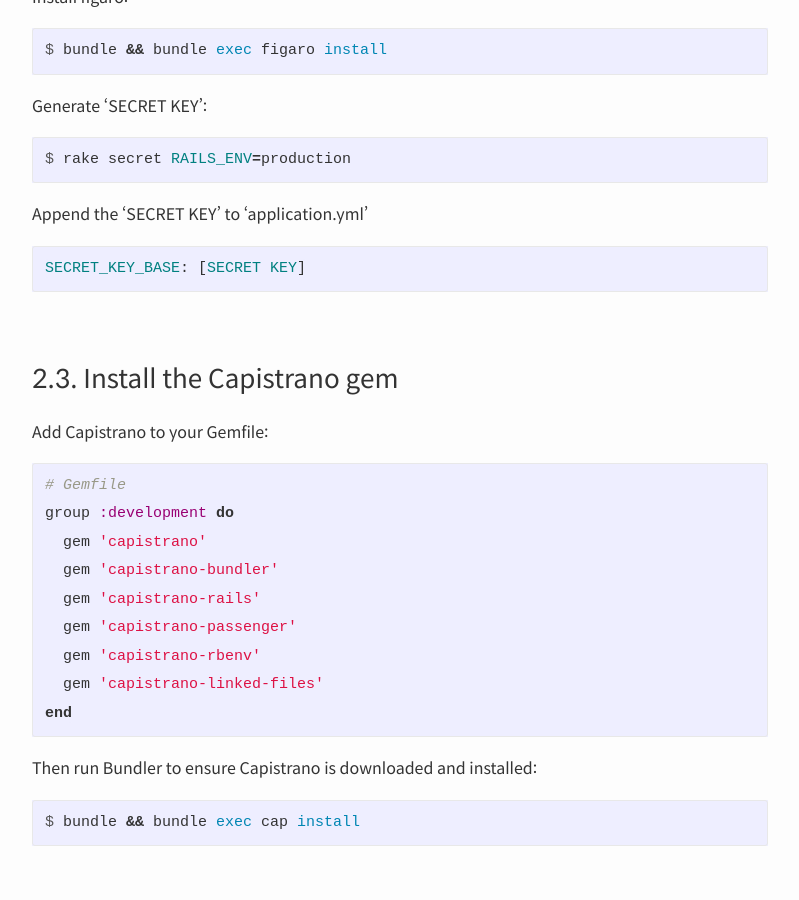
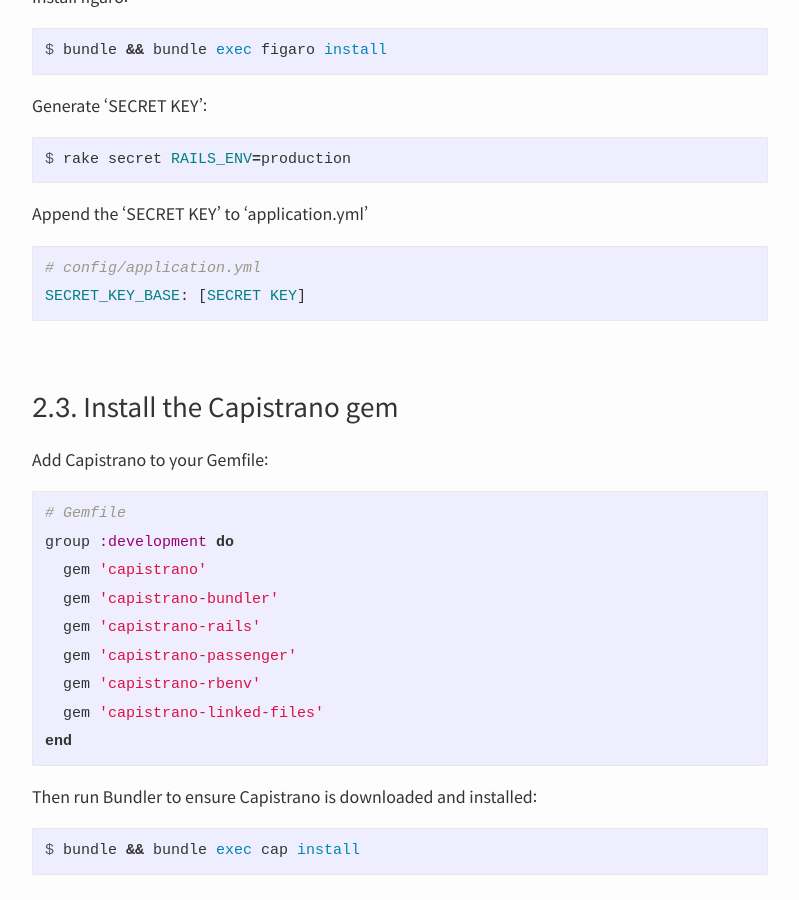
Before and after one commit to capollux/blog, a Jekyll site: the page built from _posts/2017-03-21-Server-Setting-For-Rails-Application-With-rbenv-Nginx-Passenger-Capistrano-On-AWS-EC2-Ubuntu-16.04.md, in a window 1280 px wide and 900 px high, scrolled down 2452 px. Shown: the whole window, without its empty margins (240-1039 px from the left). Built offline with Jekyll 4.4.1, drawn with Linux system fonts in a browser that asks for light colours; some web fonts are replaced.

Commit message:
Fix content

````diff
--- a/_posts/2017-03-21-Server-Setting-For-Rails-Application-With-rbenv-Nginx-Passenger-Capistrano-On-AWS-EC2-Ubuntu-16.04.md
+++ b/_posts/2017-03-21-Server-Setting-For-Rails-Application-With-rbenv-Nginx-Passenger-Capistrano-On-AWS-EC2-Ubuntu-16.04.md
@@ -94,6 +94,7 @@ $ rake secret RAILS_ENV=production
 Append the 'SECRET KEY' to 'application.yml'
 
 ```yml
+# config/application.yml
 SECRET_KEY_BASE: [SECRET KEY]
 ```
 
````
